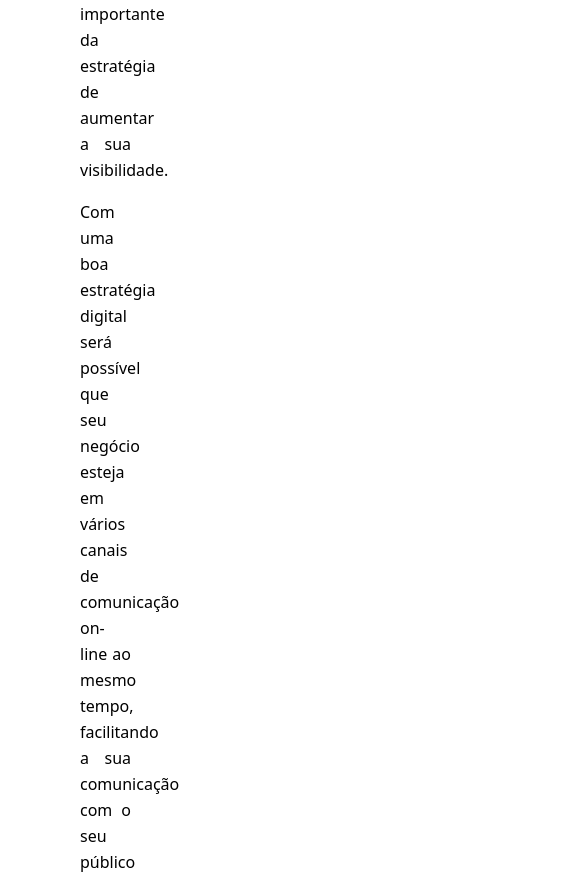
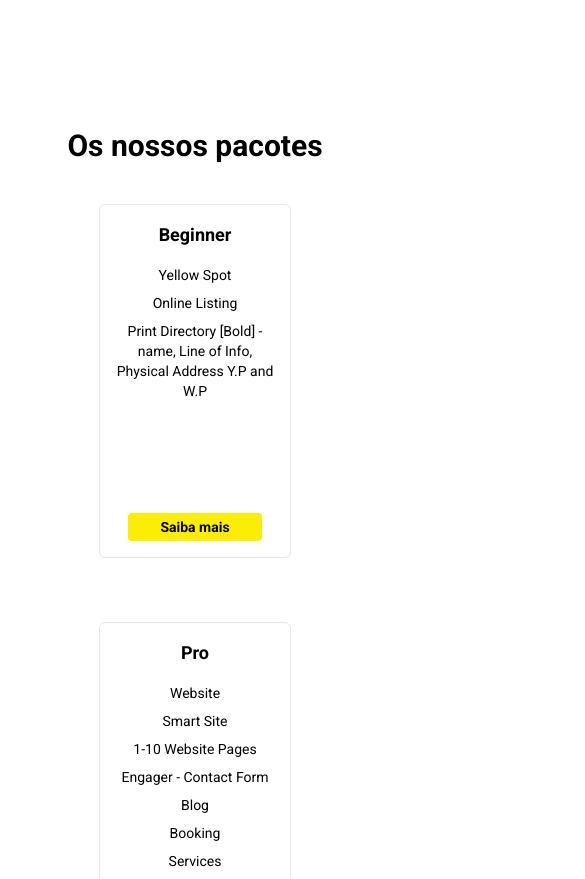
Before and after one commit to WalterOkumu/yellowconnect-tz, a Next.js app: page / in a window 390 px wide. Shown: the part 1121-2000 px from the top of the page, 585 px wide, since content can reach past the window. Built offline with nearby package versions, Linux system fonts and the light colour scheme.

Commit message:
make landing page responsive

```diff
--- a/components/Hero.js
+++ b/components/Hero.js
@@ -2,14 +2,14 @@ import Image from "next/image";
 
 export default function Hero() {
 
-    const heroImage = '/hero-image.png';
+    const heroImage = '/hero-img.png';
 
     return(
         <div className="mx-auto max-w-6xl">
-            <div className="flex">
-                <div className="pt-24 pr-16 w-1/2">
-                    <h1 className="text-4xl font-bold">Aposte cada vez mais no digital</h1>
-                    <h2 className="text-2xl italic font-light pt-2">Ganhe 20% de desconto nos primeiros 3 meses</h2>
+            <div className="flex md:flex-row flex-col-reverse">
+                <div className="md:pt-24 pt-20 md:pr-16 px-2 md:w-1/2 text-center w-full pb-6">
+                    <h1 className="text-4xl font-bold md:text-left md:w-4/6">Aposte cada vez mais no digital</h1>
+                    <h2 className="text-2xl italic font-light pt-2 md:text-left md:w-4/6">Ganhe 20% de desconto nos primeiros 3 meses</h2>
                     <div className="pt-8">
                         <p className="leading-relaxed text-justify">Para quem quer reinvindicar uma share deste
                             mercado em constante mudança, a YELLOW
@@ -25,10 +25,10 @@ export default function Hero() {
                         </p>
                     </div>
                 </div>
-                <div className="pb-[-32rem] w-1/2">
-                    <Image src={heroImage} width={1090} height={1000}/>
+                <div className="md:pb-[-32rem] md:w-1/2 w-full">
+                    <Image src={heroImage} width={1600} height={1500} />
                 </div>
-                </div>
+             </div>
         </div>
     );
 }
--- a/components/Pacote.js
+++ b/components/Pacote.js
@@ -1,15 +1,19 @@
 
+export default function Pacote(props) {
 
-export default function Pacote() {
+    const pacotes = props.pacotes;
+
+    //console.log(props.pacotes);
     return (
-        <div className="border px-2 py-4 rounded-md text-center">
-            <strong className="text-lg">Beginner</strong>
-            <p className="text-sm mt-4">Yellow Spot</p>
-            <p className="text-sm mt-2">Online Listing</p>
-            <p className="text-sm mt-2">Print Directory [Bold] - name, Line of
-                Info, Physical Address] Y.P and W.P
-            </p>
-            <button className="bg-[#f2f000] mt-2 px-8 py-1 rounded font-bold text-sm">Saiba mais</button>
-        </div>
+        pacotes && pacotes.map(pacote => (
+            <div key={pacote.id} className="border cursor-pointer hover:shadow-xl duration-500 ease-out px-2 py-4 rounded-md text-center">
+                <p className="text-lg font-bold">{pacote.title}</p>
+                {pacote.names.map(name => {
+                    console.log(name.split(',').join("\n"));
+                   return <span key={name} className="block text-sm mt-2">{name.split(',').join("\n")}</span>
+                })}
+                <button className="bg-[#FBED04] mt-2 px-8 py-1 rounded font-bold text-sm">Saiba mais</button>
+            </div>
+        ))
     );
 }
--- a/components/PacoteList.js
+++ b/components/PacoteList.js
@@ -2,11 +2,69 @@ import Pacote from "./Pacote";
 
 
 export default function PacoteList() {
+
+    const pacotes = [
+        {
+            id: 1,
+            title: 'Beginner',
+            names: ['Yellow Spot, Online Listing, Print Directory [Bold] - name, Line of Info, Physical Address Y.P and W.P']
+        },
+        {
+            id: 2,
+            title: 'Pro',
+            names: ['Website, Smart Site, 1-10 Website Pages, Engager - Contact Form, Blog, Booking, Services, ...']
+        },
+        {
+            id: 3,
+            title: 'Full E-commerce',
+            names: ['Website, 1-30 Website Pages, Engager - Contact Form, Blog, Booking, Services, 1-7 Corporate Email, ...']
+        }
+    ];
+
+
     return(
-        <section className="flex mt-40 mx-auto gap-16 w-3/4">
-            <Pacote />
-            <Pacote />
-            <Pacote />
+        <section className="pt-40 mx-auto">
+             <h3 className="text-3xl font-bold text-center pb-10">Os nossos pacotes</h3>
+             <div className="flex flex-wrap md:flex-nowrap md:flex-row mx-auto justify-center gap-16 md:w-3/4 w-1/2">
+
+                <div className="md:w-[14rem] w-[12rem] border cursor-pointer hover:shadow-xl duration-500 ease-out px-3 py-4 rounded-md text-center">
+                    <p className="text-lg font-bold">Beginner</p>
+                    <div className="">
+                        <p className="block text-sm mt-4">Yellow Spot</p>
+                        <p className="block text-sm mt-2">Online Listing</p>
+                        <p className="block text-sm mt-2">Print Directory [Bold] - name, Line of Info, Physical Address Y.P and W.P</p>
+                        <button className="bg-[#FBED04] mt-28 px-8 py-1 rounded font-bold text-sm">Saiba mais</button>
+                    </div>
+                </div>
+                <div className="md:w-[14rem] w-[12rem] border cursor-pointer hover:shadow-xl duration-500 ease-out px-3 py-4 rounded-md text-center">
+                    <p className="text-lg font-bold">Pro</p>
+                    <div className="">
+                        <p className="block text-sm mt-4">Website</p>
+                        <p className="block text-sm mt-2">Smart Site</p>
+                        <p className="block text-sm mt-2">1-10 Website Pages</p>
+                        <p className="block text-sm mt-2">Engager - Contact Form</p>
+                        <p className="block text-sm mt-2">Blog</p>
+                        <p className="block text-sm mt-2">Booking</p>
+                        <p className="block text-sm mt-2">Services</p>
+                        <p className="block text-sm mt-2">...</p>
+                    </div>
+                    <button className="bg-[#FBED04] mt-4 px-8 py-1 rounded font-bold text-sm">Saiba mais</button>
+                </div>
+                <div className="md:w-[14rem] w-[12rem] border cursor-pointer hover:shadow-xl duration-500 ease-out px-3 py-4 rounded-md text-center">
+                    <p className="text-lg font-bold">Full E-commerce</p>
+                    <div>
+                        <p className="block text-sm mt-4">Website</p>
+                        <p className="block text-sm mt-2">1-30 Website Pages</p>
+                        <p className="block text-sm mt-2">Engager - Contact Form</p>
+                        <p className="block text-sm mt-2">Blog</p>
+                        <p className="block text-sm mt-2">Booking</p>
+                        <p className="block text-sm mt-2">Services</p>
+                        <p className="block text-sm mt-2">1-7 Corporate Email</p>
+                        <p className="block text-sm mt-2">...</p>
+                    </div>
+                    <button className="bg-[#FBED04] mt-4 px-8 py-1 rounded font-bold text-sm">Saiba mais</button>
+                </div>
+            </div>
         </section>
     );
 }
--- a/components/Testimonial.js
+++ b/components/Testimonial.js
@@ -6,9 +6,9 @@ export default function Testimonials() {
     const profile = '/profile.jpg';
 
     return(
-        <section className="mt-28 mx-auto">
+        <section className="mt-28">
             <h3 className="text-3xl font-bold text-center">Testemunho de clientes</h3>
-            <div className="flex flex-row justify-center items-center mt-8">
+            <div className="flex md:flex-row flex-col justify-center items-center gap-8 mt-8 pl-20">
                 <TestimonialItem />
                 <TestimonialItem />
                 <TestimonialItem />
--- a/components/TestimonialItem.js
+++ b/components/TestimonialItem.js
@@ -6,16 +6,16 @@ export default function TestimonialItem() {
     const profile = '/profile.jpg';
 
     return(
-        <div className="flex flex-row gap-4">
-            <div className="border-2 border-[#f2f000] rounded">
-                <Image src={profile} width={150} height={150} className="rounded object-cover"/>
+        <div className="flex flex-row justify-center items-center gap-4">
+            <div>
+                <Image src={profile} width={150} height={150} alt="Profile" className="rounded border-[#FBED04] border-4"/>
             </div>
-            <div className="self-start">
+            <div className="md:self-start">
                 <p  className="font-bold">José Manel</p>
                 <p className="text-xs text-gray-600">CEO da Blast Enterprise</p>
-                <p className="text-xs w-2/3 pt-1"><span className="text-[#f2f000]">"</span> Lorem ipsum dolor sit amet,
+                <p className="text-xs w-2/3 pt-1"><span className="text-[#FBED04]">"</span> Lorem ipsum dolor sit amet,
                     consecterur adipiscing elit,
-                    sed do elusmod tempor<span className="text-[#f2f000]">"</span>
+                    sed do elusmod tempor<span className="text-[#FBED04]">"</span>
                 </p>
             </div>
         </div>
--- a/pages/index.js
+++ b/pages/index.js
@@ -5,20 +5,24 @@ import Hero from '../components/Hero'
 import Lead from '../components/Lead'
 import PacoteList from '../components/PacoteList'
 import Testimonials from '../components/Testimonial'
-import styles from '../styles/Home.module.css'
 
 export default function Home() {
   return (
     <div>
       <Head>
-        <title>Create Next App</title>
-        <meta name="description" content="Generated by create next app" />
+        <title>Yellow Connect</title>
+        <meta name="description" content="Yellow Connect Landing Page" />
+        <link rel="preconnect" href="https://fonts.googleapis.com" />
+        <link rel="preconnect" href="https://fonts.gstatic.com" crossorigin />
+        <link href="https://fonts.googleapis.com/css2?family=Roboto:ital,wght@0,100;0,300;0,400;0,700;1,100&display=swap" rel="stylesheet"></link>
         <link rel="icon" href="/favicon.ico" />
       </Head>
 
-      <main className='px-20 bg-[#f2f000] h-screen'>
-        <Header />
-        <Hero />
+      <main className=''>
+        <div className="bg-[#FBED04] md:h-screen px-20">
+          <Header />
+          <Hero />
+        </div>
         <PacoteList />
         <Lead />
         <Testimonials />
--- a/styles/globals.css
+++ b/styles/globals.css
@@ -1,3 +1,9 @@
 @tailwind base;
 @tailwind components;
 @tailwind utilities;
+
+@layer base {
+    html {
+      font-family: Roboto, system-ui, sans-serif;
+    }
+  }
--- a/tailwind.config.js
+++ b/tailwind.config.js
@@ -1,11 +1,17 @@
 /** @type {import('tailwindcss').Config} */
+const defaultTheme = require("tailwindcss/defaultTheme")
+
 module.exports = {
   content: [
     "./pages/**/*.{js,ts,jsx,tsx}",
     "./components/**/*.{js,ts,jsx,tsx}"
   ],
   theme: {
-    extend: {},
+    extend: {
+      fontFamily: {
+        "Roboto": ["Roboto", ...defaultTheme.fontFamily.sans],
+      },
+    },
   },
   plugins: [],
 }
```
Also changed, not shown: components/Lead.js (+11 -11 lines), 1 other file (tests, documents, lock files or other folders).
